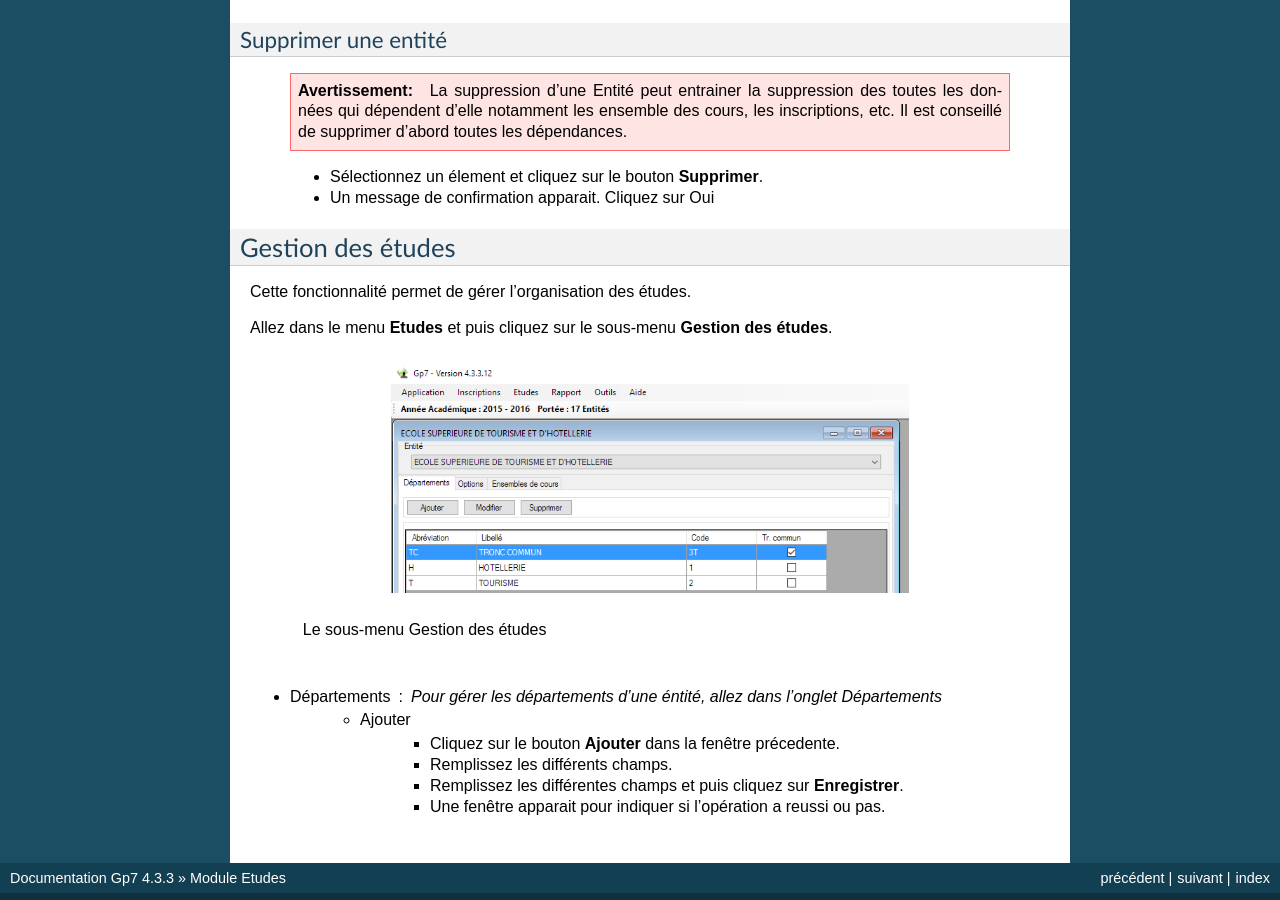
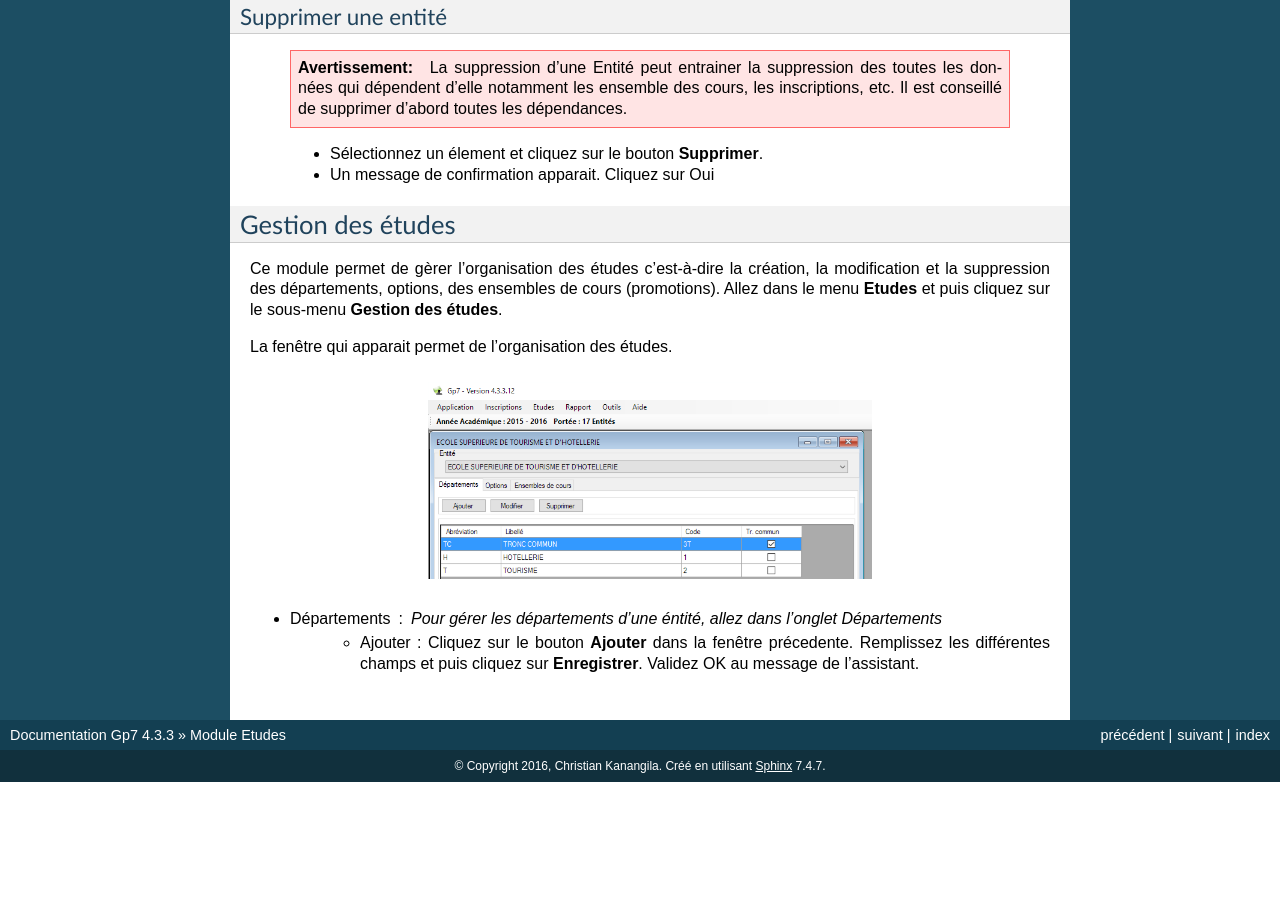
Before and after one commit to passyweb/gp7docs, a Sphinx documentation site: the page built from source/studymanagement.rst, in a window 1280 px wide and 900 px high, scrolled down 867 px. Built offline with Sphinx 7.4.7, drawn with Linux system fonts in a browser that asks for light colours; after the commit the page ends 1649 px from its top, so only the background shows below that.

```diff
--- a/source/studymanagement.rst
+++ b/source/studymanagement.rst
@@ -10,7 +10,7 @@ Cette fonctionnalité permet de gérer les entités d'enseignement.
 Allez dans le menu \ **Etudes**\  et puis cliquez sur le sous-menu \ **Gestion des entités d'enseignement**\.
 
 	.. figure:: _static/listEntities.png
-		:scale: 70 %
+		:scale: 60 %
 		:align: center
 
 		Gestion des éntités d'enseignement
@@ -44,20 +44,15 @@ Supprimer une entité
 Gestion des études
 ==================
 
-Cette fonctionnalité permet de gérer l'organisation des études.
-
+Ce module permet de gèrer l'organisation des études c'est-à-dire la création, la modification et la suppression des départements, options, des ensembles de cours (promotions).
 Allez dans le menu \ **Etudes**\  et puis cliquez sur le sous-menu \ **Gestion des études**\.
 
- .. figure:: _static/mnuEtudes.png
- 	:scale: 70 %
- 	:align: center
- 	:alt: Le sous-menu Gestion des études
+La fenêtre qui apparait permet de l'organisation des études.
 
- 	Le sous-menu Gestion des études
+	 .. figure:: _static/mnuEtudes.png
+	 	:scale: 60 %
+	 	:align: center
+	 	:alt: Le sous-menu Gestion des études
 
 * Départements : Pour gérer les départements d'une éntité, allez dans l'onglet Départements
-	* Ajouter
-	 	* Cliquez sur le bouton \ **Ajouter**\  dans la fenêtre précedente.
-		* Remplissez les différents champs.
-		* Remplissez les différentes champs et puis cliquez sur \ **Enregistrer**\ .
-		* Une fenêtre apparait pour indiquer si l'opération a reussi ou pas.
+	* Ajouter : Cliquez sur le bouton \ **Ajouter**\  dans la fenêtre précedente. Remplissez les différentes champs et puis cliquez sur \ **Enregistrer**\ . Validez OK au message de l'assistant.
```
Also changed, not shown: source/gettingstarted.rst (+25 -4 lines), source/setup.rst (+29 -5 lines), source/_static/connectionstring.PNG (added), source/_static/infosetablissement.PNG (added).
